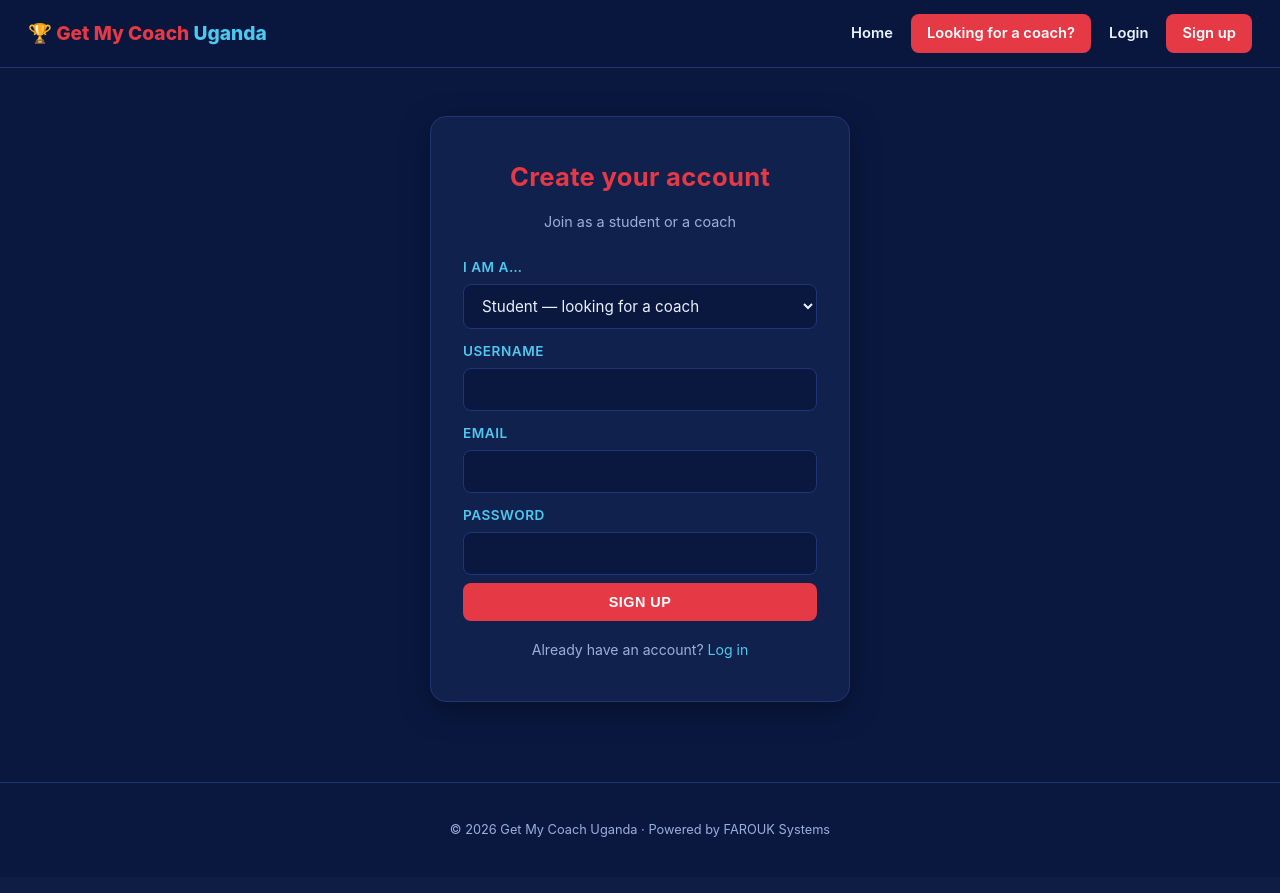
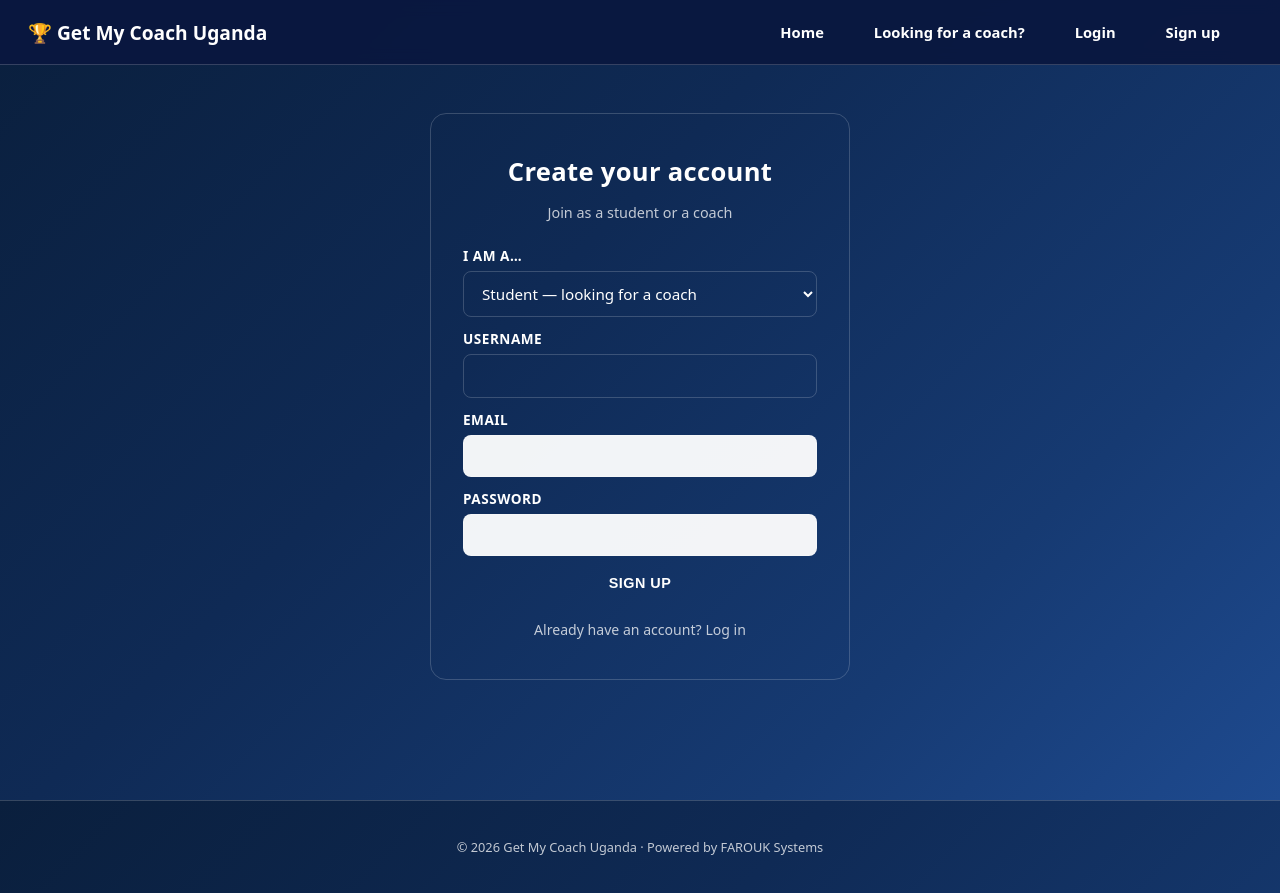
Before and after one commit to FAR-ANALYST/CMS, a Flask app: page /signup in a window 1280 px wide. Before the commit the page ends 837 px from the top, so only its background shows below. Run offline with Flask 3, Linux system fonts and the light colour scheme; some libraries are stand-ins or nearby versions.

Commit message:
Update styles.css

```diff
--- a/static/styles.css
+++ b/static/styles.css
@@ -2,29 +2,139 @@
    Get My Coach Uganda — Navy + Red/Blue Theme
    ════════════════════════════════════════════════════════════════ */
 :root {
-    --navy:        #0a1840;   /* deep navy bg */
-    --navy-2:      #11214d;   /* card panel */
-    --navy-3:      #1a2d6b;   /* hover/border */
-    --red:         #e63946;   /* primary action */
-    --red-dark:    #b8242f;
-    --blue:        #4cc9f0;   /* secondary text/accent */
-    --blue-deep:   #1d4ed8;   /* link blue */
-    --text:        #eaf0ff;
-    --muted:       #9bb0d8;
-    --border:      #1f3578;
-    --radius:      12px;
-    --shadow:      0 8px 30px rgba(0,0,0,.35);
+  /* 70% dark blue, 50% white, 30% rich golden */
+  --navy-900: #0a1f3d;
+  --navy-800: #0f2a55;
+  --navy-700: #163a72;
+  --navy-600: #1e4a8f;
+
+  --gold:     #b8860b;   /* rich golden, not yellow */
+  --gold-soft:#d4a017;
+
+  --white:    #ffffff;
+  --ink:      #ffffff;   /* default text on dark bg */
+  --muted:    rgba(255,255,255,0.75);
+  --border:   rgba(255,255,255,0.18);
+  --surface:  rgba(255,255,255,0.06);   /* glass cards on gradient */
+  --surface-solid: #ffffff;             /* solid white cards */
+  --surface-solid-ink: #0a1f3d;         /* text on white cards */
 }
 
 * { box-sizing: border-box; }
-html, body { margin: 0; padding: 0; }
+
+html, body {
+  margin: 0;
+  padding: 0;
+  min-height: 100%;
+}
+
 body {
-    font-family: 'Inter', -apple-system, BlinkMacSystemFont, 'Segoe UI', Roboto, sans-serif;
-    background: var(--navy);
-    color: var(--text);
-    line-height: 1.55;
-    min-height: 100vh;
+  font-family: system-ui, -apple-system, "Segoe UI", Roboto, sans-serif;
+  color: var(--ink);
+  background: linear-gradient(135deg,
+              var(--navy-900) 0%,
+              var(--navy-800) 40%,
+              var(--navy-700) 75%,
+              var(--navy-600) 100%);
+  background-attachment: fixed;     /* gradient stays put while scrolling */
+  min-height: 100vh;
 }
+
+/* Navbar */
+.navbar, nav {
+  background: rgba(10, 31, 61, 0.85);
+  backdrop-filter: blur(8px);
+  border-bottom: 1px solid var(--border);
+  padding: 12px 20px;
+}
+.navbar a, nav a {
+  color: var(--white);
+  text-decoration: none;
+  margin-right: 16px;
+  font-weight: 500;
+}
+.navbar a:hover, nav a:hover { color: var(--gold-soft); }
+
+/* Cards / panels */
+.card, .panel, .box {
+  background: var(--surface);
+  border: 1px solid var(--border);
+  border-radius: 12px;
+  padding: 20px;
+  backdrop-filter: blur(6px);
+  color: var(--white);
+}
+
+/* Solid white card variant (use class="card card-light") */
+.card-light {
+  background: var(--surface-solid);
+  color: var(--surface-solid-ink);
+  border: none;
+  box-shadow: 0 8px 24px rgba(0,0,0,0.18);
+}
+
+/* Buttons */
+.btn, button, input[type="submit"] {
+  background: var(--gold);
+  color: #1a1200;
+  border: none;
+  padding: 10px 18px;
+  border-radius: 8px;
+  font-weight: 600;
+  cursor: pointer;
+  transition: background .2s, transform .05s;
+}
+.btn:hover, button:hover, input[type="submit"]:hover {
+  background: var(--gold-soft);
+}
+.btn:active { transform: translateY(1px); }
+
+.btn-outline {
+  background: transparent;
+  color: var(--gold-soft);
+  border: 1.5px solid var(--gold-soft);
+}
+.btn-outline:hover {
+  background: var(--gold-soft);
+  color: #1a1200;
+}
+
+/* Forms */
+label { display: block; margin: 10px 0 6px; color: var(--white); }
+input[type="text"], input[type="email"], input[type="password"],
+input[type="tel"], input[type="file"], textarea, select {
+  width: 100%;
+  padding: 10px 12px;
+  border-radius: 8px;
+  border: 1px solid var(--border);
+  background: rgba(255,255,255,0.95);
+  color: #0a1f3d;
+  font-size: 15px;
+}
+input:focus, textarea:focus, select:focus {
+  outline: 2px solid var(--gold-soft);
+  outline-offset: 1px;
+}
+
+/* Headings / links */
+h1, h2, h3 { color: var(--white); }
+a { color: var(--gold-soft); }
+a:hover { text-decoration: underline; }
+
+/* Tables (admin) */
+table { width: 100%; border-collapse: collapse; background: var(--surface-solid); color: var(--surface-solid-ink); border-radius: 10px; overflow: hidden; }
+th, td { padding: 10px 12px; border-bottom: 1px solid #e5e7eb; text-align: left; }
+th { background: var(--navy-800); color: var(--white); }
+
+/* Footer */
+footer {
+  text-align: center;
+  padding: 16px;
+  color: var(--muted);
+  border-top: 1px solid var(--border);
+  margin-top: 40px;
+}
+
 
 h1, h2, h3 { color: var(--blue); margin: 0 0 .5em; letter-spacing: .3px; }
 h1 { color: var(--red); }
```
